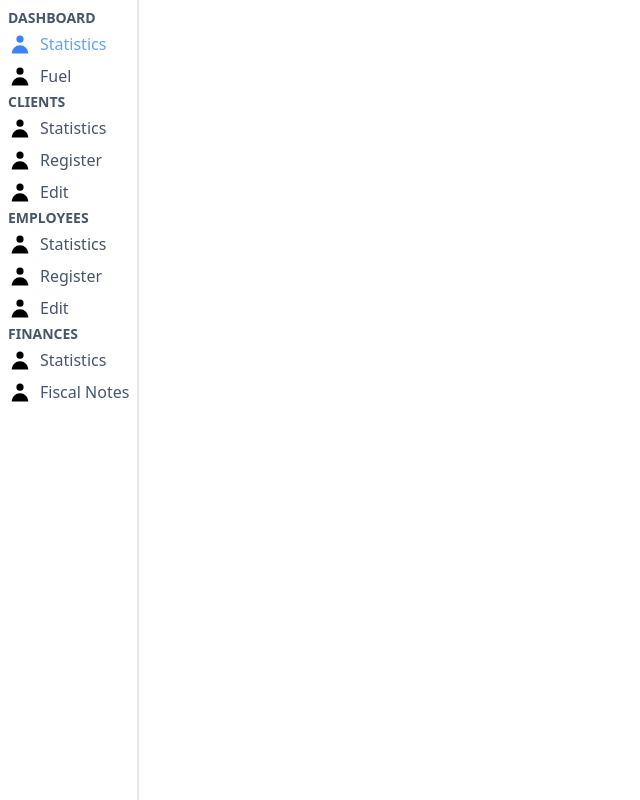
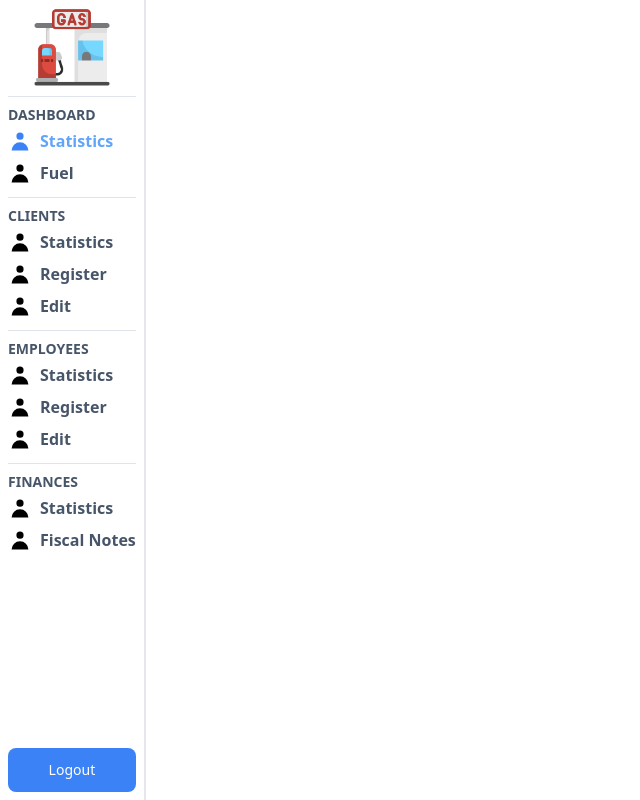
Before and after one commit to gustavomaltez/gas-station-management-system, a React (Vite) app in the folder packages/web/: page /dashboard in a window 1280 px wide. Shown: the whole page, without its empty margins (0-640 px from the left). Built offline with nearby package versions, Linux system fonts and the light colour scheme.

Commit message:
feat(web): added nav bar header and footer

```diff
--- a/packages/web/src/components/Button/Button.tsx
+++ b/packages/web/src/components/Button/Button.tsx
@@ -10,7 +10,7 @@ export enum ButtonTheme {
 interface ButtonProps extends React.ButtonHTMLAttributes<HTMLButtonElement> {
   children?: React.ReactNode;
   label?: string;
-  theme: ButtonTheme;
+  theme?: ButtonTheme;
 }
 
 // Component -------------------------------------------------------------------
@@ -37,6 +37,6 @@ const themes: Record<ButtonTheme, ClassName> = {
 
 // Helpers ---------------------------------------------------------------------
 
-function buildClassName(props: ButtonProps): string {
-  return [defaultClassName, themes[props.theme]].join(' ');
+function buildClassName({ theme = ButtonTheme.primary }: ButtonProps): string {
+  return [defaultClassName, themes[theme]].join(' ');
 };
--- a/packages/web/src/components/NavBar/NavBar.tsx
+++ b/packages/web/src/components/NavBar/NavBar.tsx
@@ -1,5 +1,4 @@
 // Types declarations ----------------------------------------------------------
-
 
 interface Item {
   /**
@@ -32,13 +31,32 @@ interface Item {
 }
 
 interface NavBarProps {
+  /**
+   * The items to be rendered in the navbar.
+   */
   items: Item[];
+
+  /**
+   * A element to be rendered at the top of the navbar.
+   */
+  header?: JSX.Element;
+
+  /**
+   * A element to be rendered at the bottom of the navbar.
+   */
+  footer?: JSX.Element;
 }
+
+// Component -------------------------------------------------------------------
 
 export function NavBar(props: NavBarProps): JSX.Element {
   return (
     <nav className="flex flex-col h-screen w-max max-w-sm bg-white border-r-2 border-gray-200 p-2">
-      {props.items.map(renderItem)}
+      {props.header}
+      <section className="flex flex-col h-full flex-1">
+        {props.items.map(renderItem)}
+      </section>
+      {props.footer}
     </nav>
   );
 }
@@ -55,7 +73,7 @@ function renderItem(item: Item): JSX.Element {
 function NavBarItem(props: Item): JSX.Element {
 
   function getLabelClassName(): string {
-    const defaultClassName = "text-base group-hover:text-blue-400";
+    const defaultClassName = "text-base group-hover:text-blue-400 font-semibold";
     if (!props.isSelected) return `${defaultClassName} text-slate-600`;
     return `${defaultClassName} text-blue-400`;
   }
@@ -78,7 +96,7 @@ function NavBarItem(props: Item): JSX.Element {
 
 function NavBarDivisor(props: Item): JSX.Element {
   return (
-    <span className="text-sm text-slate-600 font-bold uppercase">
+    <span className="text-sm text-slate-600 font-bold uppercase border-t border-slate-400 pt-2 mt-2 border-opacity-30">
       {props.label}
     </span>
   );
--- a/packages/web/src/screens/Dashboard/Dashboard.tsx
+++ b/packages/web/src/screens/Dashboard/Dashboard.tsx
@@ -1,6 +1,7 @@
 import { UserIcon } from '@heroicons/react/solid';
 
-import { NavBar } from '../../components';
+import { Button, NavBar } from '../../components';
+import logo from './logo.png';
 
 export function Dashboard(): JSX.Element {
   return (
@@ -25,6 +26,8 @@ export function Dashboard(): JSX.Element {
           { label: "Statistics", icon: UserIcon },
           { label: "Fiscal Notes", icon: UserIcon },
         ]}
+        header={<img src={logo} className="w-20 mx-auto" />}
+        footer={<Button label='Logout' />}
       />
     </div>
   );
```
Also changed, not shown: packages/web/src/screens/Dashboard/logo.png (added).
